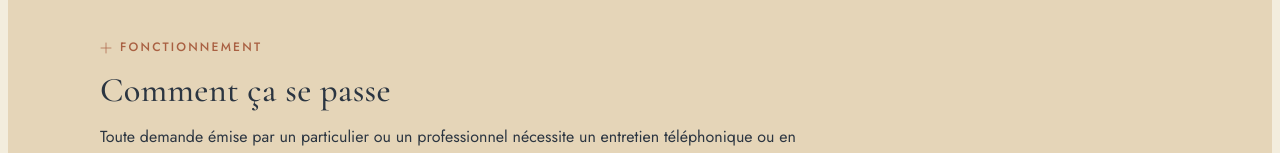
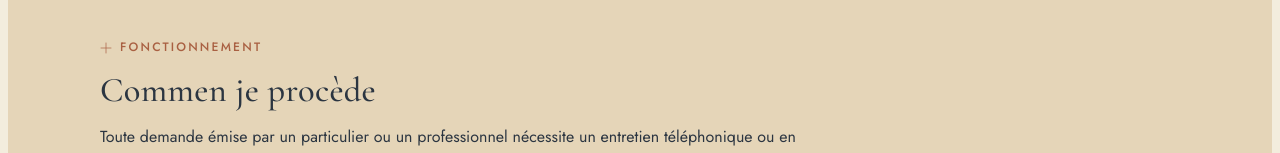
Before and after one commit to amadouba-tech/amj, a Next.js app: page /prestations in a window 1280 px wide. Shown: the part 642-795 px from the top of the page. Built offline with nearby package versions, Linux system fonts and the light colour scheme.

Commit message:
commit10

```diff
--- a/app/prestations/page.jsx
+++ b/app/prestations/page.jsx
@@ -40,7 +40,7 @@ export default function Prestations() {
       <section className="section alt">
         <div className="section-inner">
           <Eyebrow>Fonctionnement</Eyebrow>
-          <h2>Comment ça se passe</h2>
+          <h2>Commen je procède</h2>
           {FONCTIONNEMENT_PARAGRAPHS.map((p, i) => <p key={i} className="paragraph">{p}</p>)}
           <div className="steps-grid compact">
             {FONCTIONNEMENT_STEPS.map((step, i) => {
```
